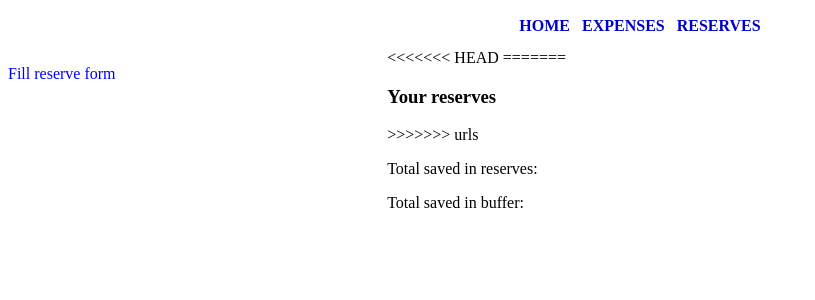
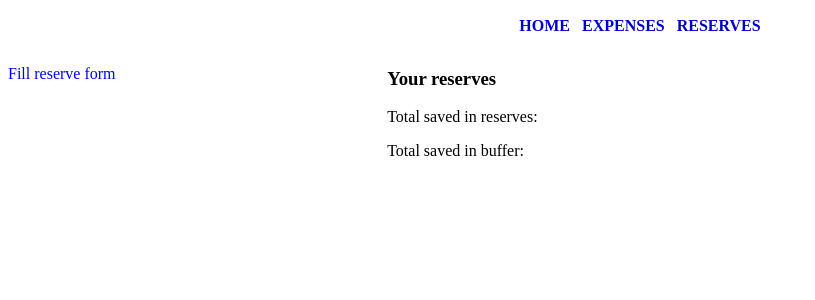
Before and after one commit to ChinaraIsabaeva/family-budget-app, a Django app: template mybudget/templates/reserves.html in a window 1280 px wide. Shown: the top 300 px of the page, without its empty margins (0-815 px from the left). Run offline with Django 3.2, Linux system fonts and the light colour scheme; the template is opened without the code that fills it, so the values that code supplies are empty; parts of the project's set-up code (start-up, migrations or seed data) failed here and were passed over.

Commit message:
resolve conflict

```diff
--- a/mybudget/templates/reserves.html
+++ b/mybudget/templates/reserves.html
@@ -2,10 +2,7 @@
 {% block title %}Personal Financial Planner{% endblock %}
 {% block content %}
     <div class="content">
-<<<<<<< HEAD
-=======
         <h3>Your reserves</h3>
->>>>>>> urls
         <p>Total saved in reserves: {{ reserves_sum|safe }}</p>
         <p>Total saved in buffer: {{ buffer_sum|safe }}</p>
     </div>
```
Also changed, not shown: 1 other file.
